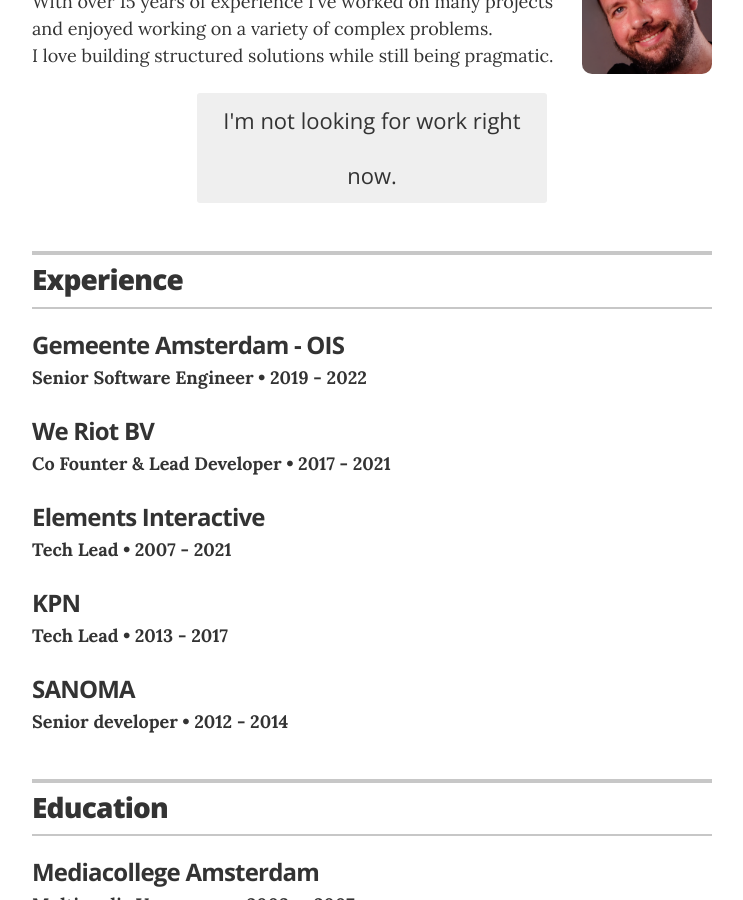
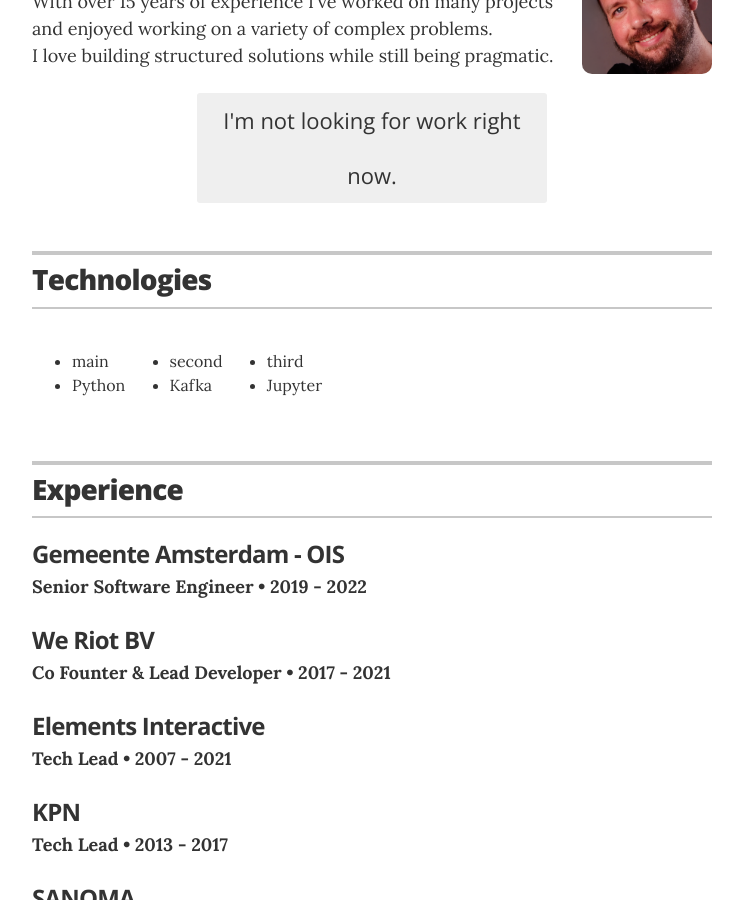
Before and after one commit to nielslensink/resume, a Jekyll site: the page built from index.html, in a window 1280 px wide and 900 px high, scrolled down 349 px. Shown: the whole window, without its empty margins (268-1011 px from the left). Built offline with Jekyll 4.4.1, drawn with Linux system fonts in a browser that asks for light colours.

Commit message:
testing extra list

```diff
--- /dev/null
+++ b/_data/technologies.yml
@@ -0,0 +1,7 @@
+lists:
+  main:
+    - Python
+  second:
+    - Kafka
+  third:
+    - Jupyter
--- a/_layouts/resume.html
+++ b/_layouts/resume.html
@@ -60,6 +60,25 @@
         {% endif %}
 
       </header>
+
+      <!-- begin Experience -->
+      <section class="content-section">
+
+        <header class="section-header">
+          <h2>Technologies</h2>
+        </header>
+
+        <div class="resume-item">
+          {% for list in site.data.technologies.lists %}
+          <ul class="resume-item-list">
+            {% for technology in list %}
+            <li>{{ technology }}</li>
+            {% endfor %}
+          </ul>
+          {% endfor %}
+        </div>
+
+      </section>
 
       {% if site.resume_section_experience %}
       <!-- begin Experience -->
```
